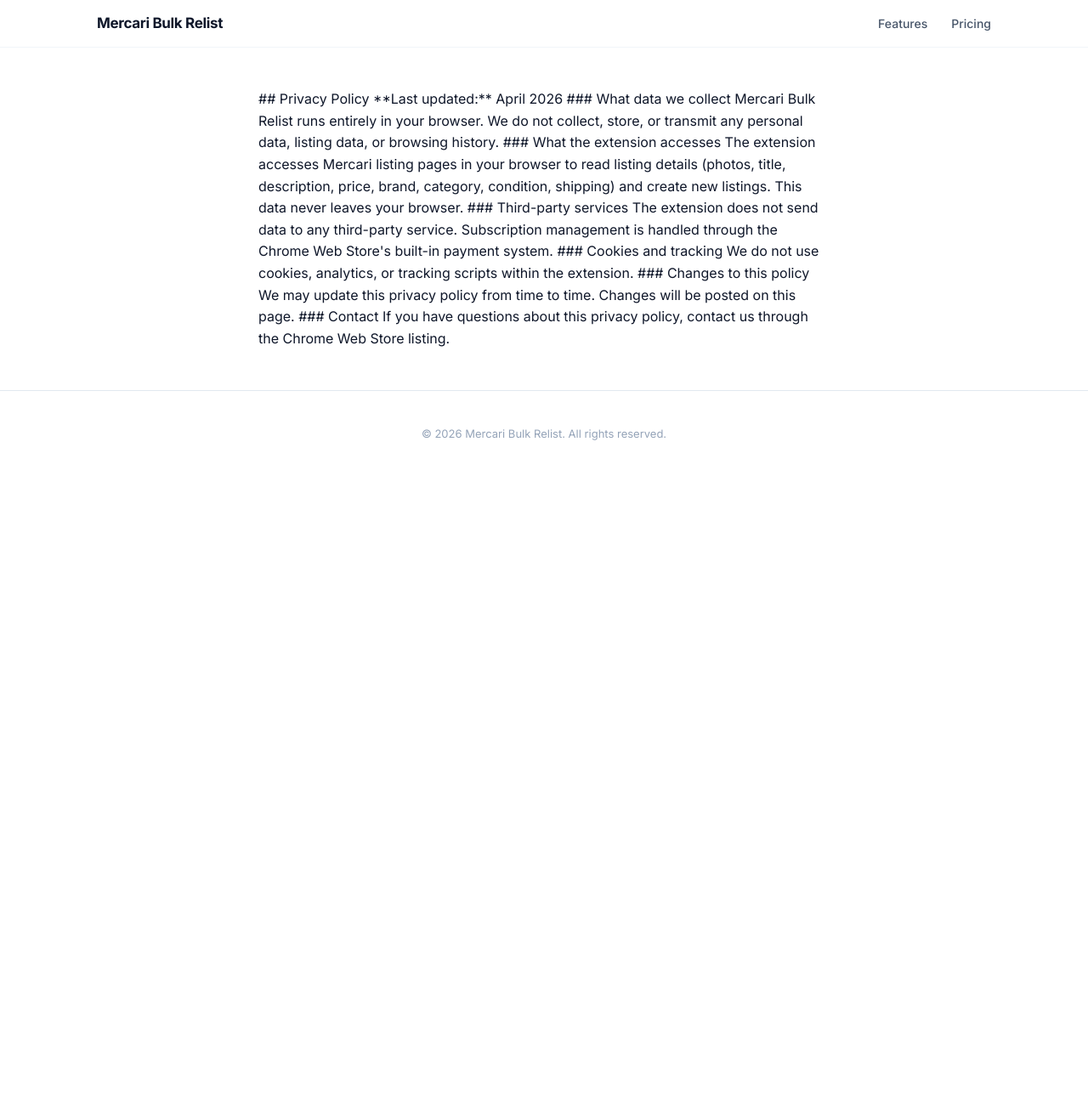
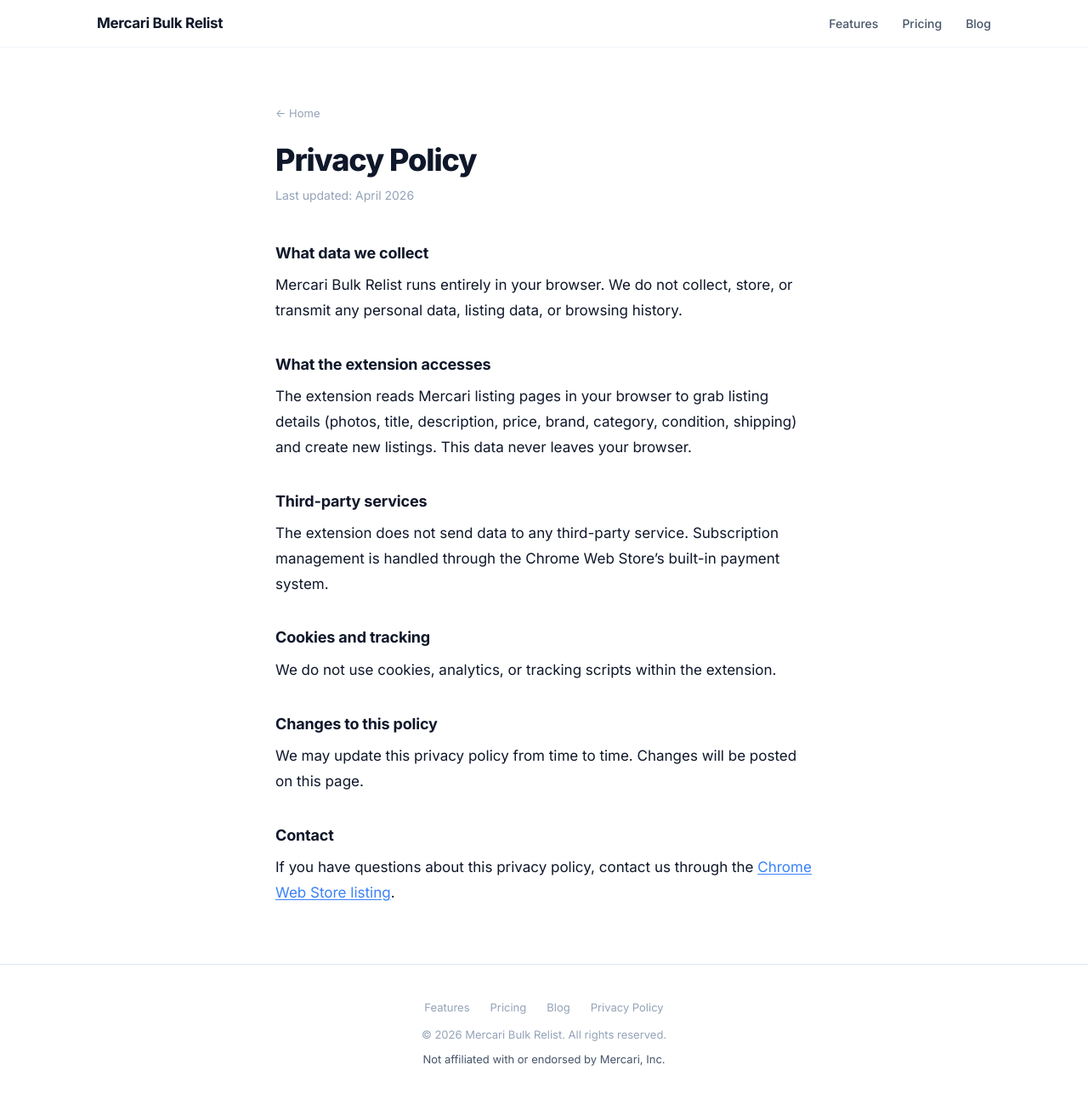
Before and after one commit to raymondreddingtonadmin/mercaribulkrelist.com, a Jekyll site: the page built from privacy.md, in a window 1280 px wide and 1297 px high. Shown: the top 1293 px of the window at 85% size. Built offline with Jekyll 4.4.1, drawn with Linux system fonts in a browser that asks for light colours.

Commit message:
Add OG image, fix privacy page, publish 3 new blog posts
- OG image (1200x630) matching hero design, added to meta tags
- Privacy page updated to use post layout with proper typography
- Blog: How to Sell Faster on Mercari (15 tips)
- Blog: Is Mercari Promote Worth It (2026)
- Blog: Mercari Fees Explained (2026)

```diff
--- a/_layouts/default.html
+++ b/_layouts/default.html
@@ -18,11 +18,15 @@
   <meta property="og:type" content="website">
   <meta property="og:url" content="{{ page.url | absolute_url }}">
   <meta property="og:site_name" content="{{ site.title }}">
+  <meta property="og:image" content="{{ '/og-image.png' | absolute_url }}">
+  <meta property="og:image:width" content="1200">
+  <meta property="og:image:height" content="630">
 
   <!-- Twitter Card -->
   <meta name="twitter:card" content="summary_large_image">
   <meta name="twitter:title" content="{% if page.title %}{{ page.title }}{% else %}{{ site.title }}{% endif %}">
   <meta name="twitter:description" content="{% if page.description %}{{ page.description }}{% else %}{{ site.description }}{% endif %}">
+  <meta name="twitter:image" content="{{ '/og-image.png' | absolute_url }}">
 
   {% seo %}
 
--- a/privacy.md
+++ b/privacy.md
@@ -10,15 +10,19 @@
     <ul class="nav-links">
       <li><a href="{{ '/' | relative_url }}#features">Features</a></li>
       <li><a href="{{ '/' | relative_url }}#pricing">Pricing</a></li>
+      <li><a href="{{ '/' | relative_url }}#blog">Blog</a></li>
     </ul>
   </div>
 </nav>
 
-<div style="max-width: 720px; margin: 0 auto; padding: 3rem 1.5rem;">
-
-## Privacy Policy
-
-**Last updated:** April 2026
+<article class="post">
+  <div class="container" style="max-width: 680px;">
+    <header class="post-header">
+      <a href="{{ '/' | relative_url }}" class="post-back">&larr; Home</a>
+      <h1 class="post-title">Privacy Policy</h1>
+      <p class="post-date">Last updated: April 2026</p>
+    </header>
+    <div class="post-content" markdown="1">
 
 ### What data we collect
 
@@ -26,7 +30,7 @@
 
 ### What the extension accesses
 
-The extension accesses Mercari listing pages in your browser to read listing details (photos, title, description, price, brand, category, condition, shipping) and create new listings. This data never leaves your browser.
+The extension reads Mercari listing pages in your browser to grab listing details (photos, title, description, price, brand, category, condition, shipping) and create new listings. This data never leaves your browser.
 
 ### Third-party services
 
@@ -42,12 +46,21 @@
 
 ### Contact
 
-If you have questions about this privacy policy, contact us through the Chrome Web Store listing.
+If you have questions about this privacy policy, contact us through the [Chrome Web Store listing](https://chromewebstore.google.com/detail/mercari-bulk-relist/ngihegcbgbehkjcemdoopnljmojaooae).
 
 </div>
+  </div>
+</article>
 
 <footer class="footer">
   <div class="container">
+    <ul class="footer-links">
+      <li><a href="{{ '/' | relative_url }}#features">Features</a></li>
+      <li><a href="{{ '/' | relative_url }}#pricing">Pricing</a></li>
+      <li><a href="{{ '/' | relative_url }}#blog">Blog</a></li>
+      <li><a href="{{ '/privacy' | relative_url }}">Privacy Policy</a></li>
+    </ul>
     <p>&copy; {{ 'now' | date: "%Y" }} Mercari Bulk Relist. All rights reserved.</p>
+    <p style="margin-top: 0.5rem; font-size: 0.8125rem; color: var(--color-text-secondary);">Not affiliated with or endorsed by Mercari, Inc.</p>
   </div>
 </footer>
```
Also changed, not shown: _posts/2026-04-16-how-to-sell-faster-on-mercari.md (added, +116 -0 lines), _posts/2026-04-18-mercari-promote-worth-it.md (added, +100 -0 lines), _posts/2026-04-20-mercari-fees-explained.md (added, +131 -0 lines), og-image.png (added).
